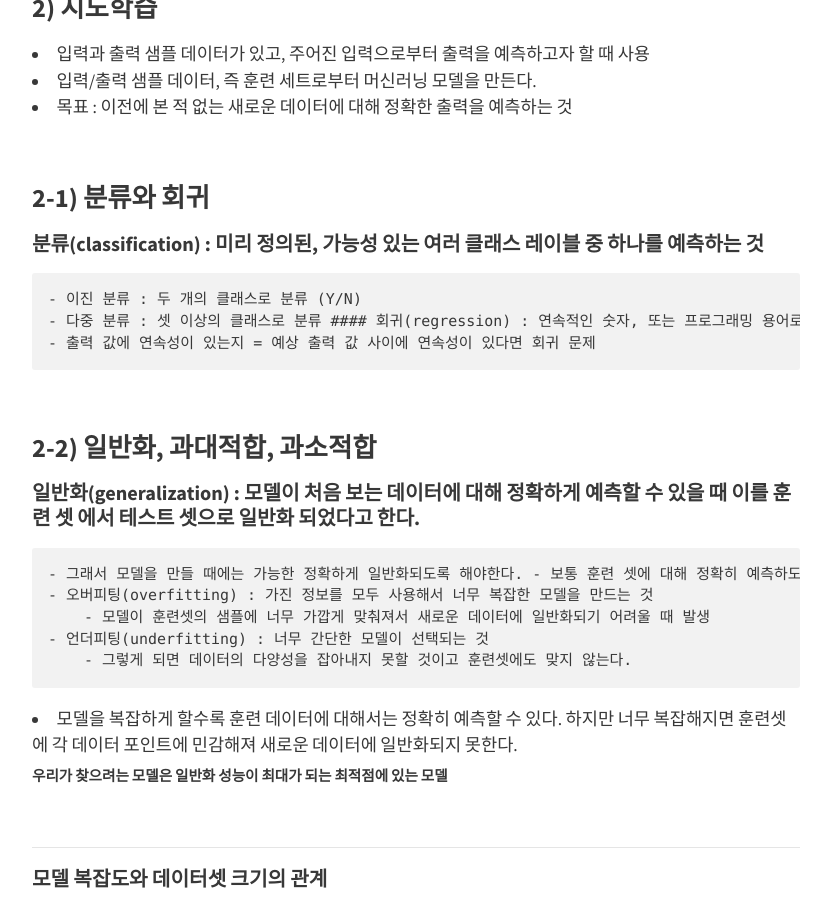
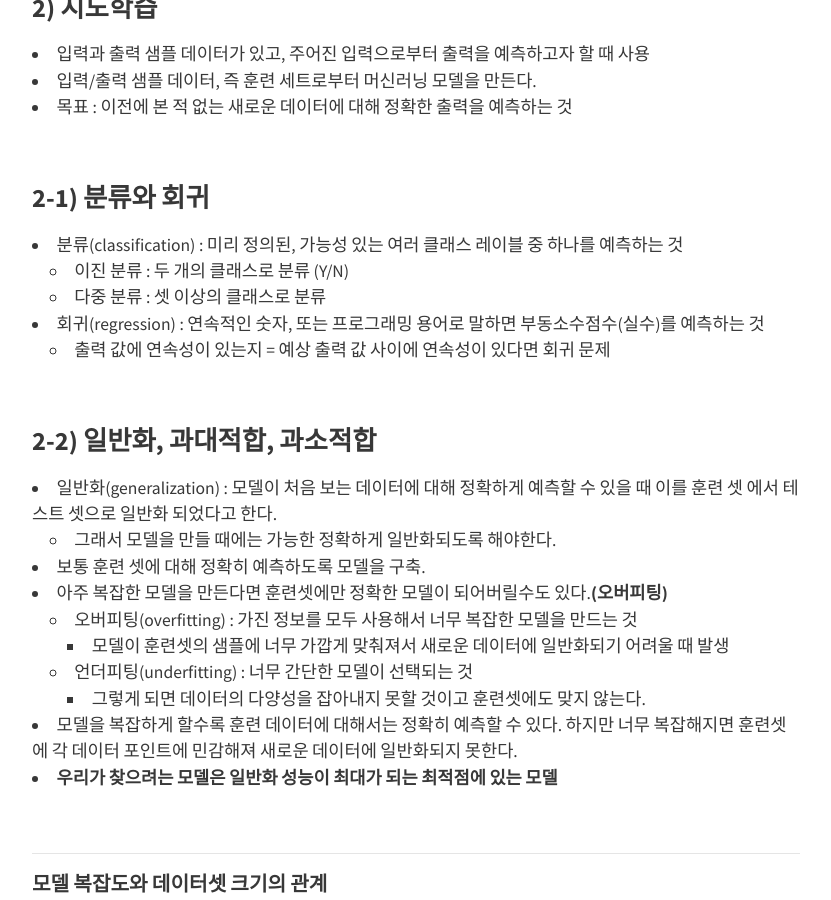
Before and after one commit to BoKyeong-Kim/BoKyeong-Kim.github.io, a Jekyll site: the page built from _posts/AI-ML/2020-04-18-MLwithPython(2).md, in a window 1280 px wide and 900 px high, scrolled down 725 px. Shown: the whole window, without its empty margins (224-1055 px from the left). Built offline with Jekyll 4.4.1, drawn with Linux system fonts in a browser that asks for light colours; nearby versions of some CDN libraries; some of the changed text lies outside the part shown.

Commit message:
upload ML with python posting

````diff
--- a/_posts/AI-ML/2020-04-18-MLwithPython(2).md
+++ b/_posts/AI-ML/2020-04-18-MLwithPython(2).md
@@ -24,16 +24,16 @@
 <br>
 
 ### 2-1) 분류와 회귀
-#### 분류(classification) : 미리 정의된, 가능성 있는 여러 클래스 레이블 중 하나를 예측하는 것
+- 분류(classification) : 미리 정의된, 가능성 있는 여러 클래스 레이블 중 하나를 예측하는 것
     - 이진 분류 : 두 개의 클래스로 분류 (Y/N)
     - 다중 분류 : 셋 이상의 클래스로 분류
-#### 회귀(regression) : 연속적인 숫자, 또는 프로그래밍 용어로 말하면 부동소수점수(실수)를 예측하는 것
+- 회귀(regression) : 연속적인 숫자, 또는 프로그래밍 용어로 말하면 부동소수점수(실수)를 예측하는 것
     - 출력 값에 연속성이 있는지 = 예상 출력 값 사이에 연속성이 있다면 회귀 문제
 
 <br>
 
 ### 2-2) 일반화, 과대적합, 과소적합
-#### 일반화(generalization) : 모델이 처음 보는 데이터에 대해 정확하게 예측할 수 있을 때 이를 훈련 셋 에서 테스트 셋으로 일반화 되었다고 한다.
+- 일반화(generalization) : 모델이 처음 보는 데이터에 대해 정확하게 예측할 수 있을 때 이를 훈련 셋 에서 테스트 셋으로 일반화 되었다고 한다.
     - 그래서 모델을 만들 때에는 가능한 정확하게 일반화되도록 해야한다.
 - 보통 훈련 셋에 대해 정확히 예측하도록 모델을 구축.
 - 아주 복잡한 모델을 만든다면 훈련셋에만 정확한 모델이 되어버릴수도 있다.**(오버피팅)**
@@ -43,7 +43,7 @@
         - 그렇게 되면 데이터의 다양성을 잡아내지 못할 것이고 훈련셋에도 맞지 않는다.
 
 - 모델을 복잡하게 할수록 훈련 데이터에 대해서는 정확히 예측할 수 있다. 하지만 너무 복잡해지면 훈련셋에 각 데이터 포인트에 민감해져 새로운 데이터에 일반화되지 못한다.
-##### **우리가 찾으려는 모델은 일반화 성능이 최대가 되는 최적점에 있는 모델**
+- **우리가 찾으려는 모델은 일반화 성능이 최대가 되는 최적점에 있는 모델**
 
 <br>
 
@@ -119,6 +119,8 @@
 - 특성이 적은 데이터셋(저차원 데이터셋)에서 얻은 직관이 특성이 많은 데이터셋(고차원 데이터셋)에서 그대로 유지되지 않을 수 있다.
 - 알고리즘을 배울때 저차원 데이터셋을 사용하는 것이 좋다.
 
+<br>
+
 #### scikit-learn에 들어있는 실제 데이터셋 사용
 - 1) 위스콘신 유방암 데이터셋(Wisconsin Breast Cancer) : 유방암 종양의 임상 데이터 기록
     - 양성(해롭지 않은 종양)과 악성(암 종양)으로 레이블링 되어있고, 조직 데이터 기반으로 종양이 악성인지를 예측할 수 있도록 학습하는 것이 과제.
@@ -127,7 +129,7 @@
 
 <br>
 
-**-- Wisconsin Breast Cancer --**
+### Wisconsin Breast Cancer
 
 ```python
 from sklearn.datasets import load_breast_cancer
@@ -321,11 +323,14 @@
  'worst concave points' 'worst symmetry' 'worst fractal dimension']
  ```
 
+
  <br>
 
- **-- Boston Housing --**
 
- ```python
+### Boston Housing
+
+
+```python
  from sklearn.datasets import load_boston
 boston = load_boston()
 print("데이터의 형태: {}".format(boston.data.shape))
@@ -378,8 +383,11 @@
 ```python
 mglearn.plots.plot_knn_classification(n_neighbors=3)
 ```
+<br>
 
 ![size_main]({{ site.baseurl }}/assets/img/knn(2).png)
+
+<br>
 
 - 둘 이상의 이웃을 선택할 때는 레이블을 정하기 위해 투표한다.
 - 테스트 포인트 하나에 대해 클래스 0에 속한 이웃이 몇 개인지, 클래스 1에 속한 이웃이 몇 개인지를 세고 이웃이 더 많은 클래스로 레이블을 지정한다.
@@ -403,6 +411,8 @@
 
 - 훈련 세트를 사용하여 분류 모델 학습
 - KNeighborsClassifier에서의 학습은 예측할 때 이웃을 찾을 수 있도록 데이터를 저장하는 것
+
+<br>
 
 ```python
 clf.fit(X_train, y_train)
@@ -466,6 +476,8 @@
 axes[0].legend(loc=3)
 ```
 
+<br>
+
 ![size_main]({{ site.baseurl }}/assets/img/kneighbors.png)
 
 <br>
@@ -484,6 +496,7 @@
 
 ------------------------------
 
+<br>
 
 #### k-최근접 이웃 회귀
 - k-최근접 이웃 알고리즘은 회귀 분석에도 쓰인다.
@@ -504,6 +517,8 @@
 ```python
 mglearn.plots.plot_knn_regression(n_neighbors=3)
 ```
+
+<br>
 
 ![size_main]({{ site.baseurl }}/assets/img/knn_regression(2).png)
 
@@ -608,4 +623,4 @@
     - 수백 개 이상의 많은 특성을 가진 데이터셋에는 잘 작동하지 않고, 특성값이 대부분이 0인 데이터셋은 잘 작동하지 않는다.
 
 
-# 끝!
+### 끝!
````
